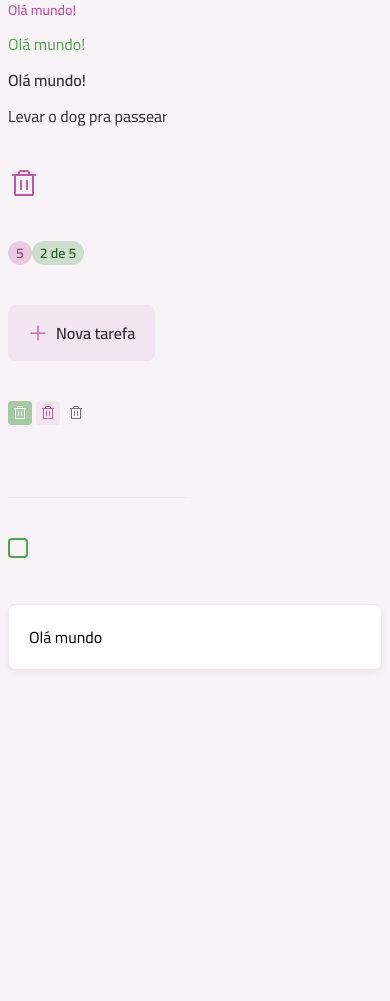
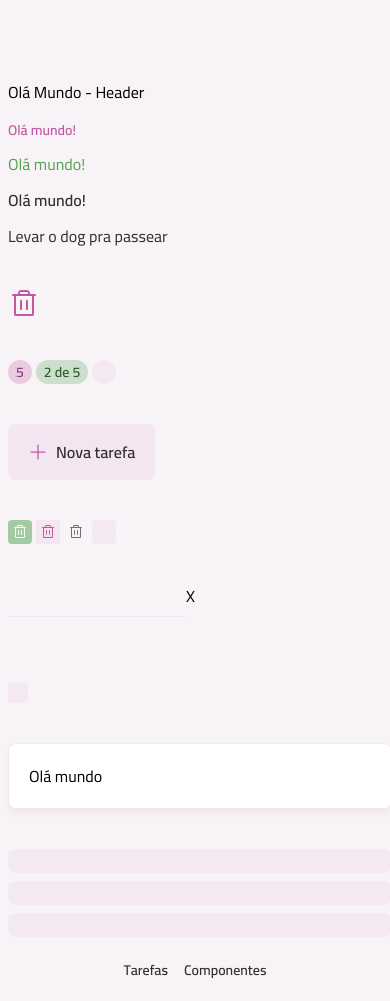
Before and after one commit to anacnogueira/react-todo, a React (Vite) app: page /componentes in a window 390 px wide. Before the commit the page ends 844 px from the top, so only its background shows below. Built offline with nearby package versions, Linux system fonts and the light colour scheme.

Commit message:
Página de componentes

```diff
--- a/package.json
+++ b/package.json
@@ -14,6 +14,7 @@
     "class-variance-authority": "^0.7.1",
     "react": "^19.2.7",
     "react-dom": "^19.2.7",
+    "react-router": "^8.1.0",
     "tailwindcss": "^4.3.2"
   },
   "devDependencies": {
--- a/src/App.tsx
+++ b/src/App.tsx
@@ -1,58 +1,18 @@
-import Text from "./components/text";
-import TrashIcon from "./assets/icons/trash.svg?react";
-import PlusIcon from "./assets/icons/plus.svg?react";
-import Icon from "./components/icon";
-import Badge from "./components/badge";
-import Button from "./components/button";
-import ButtonIcon from "./components/button-icon";
-import InputText from "./components/input-text";
-import InputCheckbox from "./components/input-checkbox";
-import Card from "./components/card";
-import Container from "./components/container";
+import { BrowserRouter, Route, Routes } from "react-router";
+import PageComponents from "./pages/page-components";
+import LayoutMain from "./pages/layout-main";
+import PageHome from "./pages/page-home";
 
 export default function App() {
 
   return (
-    <Container>
-      <div className="grid gap-10">
-        <div className="flex flex-col gap-3">
-          <Text as="div" variant="body-sm-bold" className="text-pink-base">Olá mundo!</Text>
-          <Text as="div" className="text-green-base">Olá mundo!</Text>
-          <Text as="div" variant="body-md-bold">Olá mundo!</Text>
-          <Text>Levar o dog pra passear</Text>
-        </div>
-        <div className="flex gap-1">
-          <Icon svg={TrashIcon} className="fill-pink-base" />
-        </div>
-
-        <div>
-          <Badge variant="secondary">5</Badge>
-          <Badge variant="primary">2 de 5</Badge>
-        </div>
-
-        <div>
-          <Button icon={PlusIcon}>Nova tarefa</Button>
-        </div>
-
-        <div className="flex gap-1">
-          <ButtonIcon icon={TrashIcon} disabled />
-          <ButtonIcon icon={TrashIcon} variant="secondary" />
-          <ButtonIcon icon={TrashIcon} variant="tertiary" />
-        </div>
-
-        <div>
-          <InputText />
-        </div>
-
-        <div>
-          <InputCheckbox />
-        </div>
-
-        <div>
-          <Card size="md">Olá mundo</Card>
-        </div>
-
-      </div>
-    </Container>
+    <BrowserRouter>
+      <Routes>
+        <Route element={<LayoutMain />}>
+          <Route index element={<PageHome />} />
+          <Route path="/componentes" element={<PageComponents />}/>
+        </Route>
+      </Routes>
+    </BrowserRouter>
   )
 }
--- a/src/components/badge.tsx
+++ b/src/components/badge.tsx
@@ -1,12 +1,15 @@
 import React from "react";
 import Text from "./text";
-import { cva, type VariantProps } from "class-variance-authority";
+import { cva, cx, type VariantProps } from "class-variance-authority";
+import Skeleton from "./skeleton";
+import { badgeSkeletonVariants } from "./variants/badge-skeleton-variants";
 
 const badgeVariants = cva(
     "inline-flex items-center justify-center rounded-full",
     {
         variants: {
             variant: {
+                none: "",
                 primary: "bg-green-light",
                 secondary: "bg-pink-light"
             },
@@ -24,8 +27,9 @@
 const badgeTextVariants = cva("", {
   variants: {
     variant: {
-      primary: "text-green-dark",
-      secondary: "text-pink-dark",
+        none: "",
+        primary: "text-green-dark",
+        secondary: "text-pink-dark",
     },
   },
   defaultVariants: {
@@ -34,7 +38,7 @@
 });
 
 interface BadgeProps extends React.ComponentProps<"div">, VariantProps<typeof badgeVariants> {
-
+    loading?: boolean
 }
 
 export default function Badge({
@@ -42,8 +46,21 @@
     size,
     className,
     children,
+    loading,
     ...props
 }: BadgeProps) {
+
+    if (loading) {
+        return <Skeleton
+            rounded="full"
+            className={cx(
+                badgeVariants({ variant: "none" }),
+                badgeSkeletonVariants({size}),
+                className
+            )}
+        />
+
+    }
     return (
         <div className={badgeVariants({ variant, size, className })} {...props}>
              <Text variant="body-sm-bold" className={badgeTextVariants({ variant })}>
--- a/src/components/button-icon.tsx
+++ b/src/components/button-icon.tsx
@@ -1,5 +1,6 @@
 import Icon from "./icon";
 import { cva, type VariantProps } from "class-variance-authority";
+import Skeleton from "./skeleton";
 
 const buttonIconVariants = cva(
   `
@@ -8,6 +9,7 @@
   {
     variants: {
       variant: {
+        none: "",
         primary: "bg-green-base hover:bg-green-dark",
         secondary: "bg-gray-200 hover:bg-pink-base",
         tertiary: "bg-transparent hover:bg-gray-200",
@@ -30,6 +32,7 @@
 const buttonIconIconVariants = cva("transition", {
   variants: {
     variant: {
+      none: "",
       primary: "fill-white",
       secondary: "fill-pink-base group-hover:fill-white",
       tertiary: "fill-gray-300 group-hover:fill-gray-400",
@@ -47,7 +50,8 @@
 interface ButtonIconProps
   extends Omit<React.ComponentProps<"button">, "disabled" | "size">,
     VariantProps<typeof buttonIconVariants> {
-  icon: React.ComponentProps<typeof Icon>["svg"];
+    icon: React.ComponentProps<typeof Icon>["svg"];
+    loading?: boolean;
 }
 
 export default function ButtonIcon({
@@ -56,9 +60,19 @@
     disabled,
     className,
     icon,
+    loading,
     ...props
 
 }: ButtonIconProps) {
+    if (loading) {
+      return (
+        <Skeleton
+          rounded="sm"
+          className={buttonIconVariants({ variant: "none", size, className })}
+        />
+      );
+   }
+
     return (
         <button
             className={buttonIconVariants({ className, variant, size, disabled })}
--- a/src/components/input-checkbox.tsx
+++ b/src/components/input-checkbox.tsx
@@ -5,17 +5,30 @@
 
 import CheckIcon from "../assets/icons/check.svg?react";
 import Icon from "./icon";
+import Skeleton from "./skeleton";
 
 interface InputCheckboxProps
   extends VariantProps<typeof inputCheckboxVariants>,
-    Omit<React.ComponentProps<"input">, "size" | "disabled"> {}
+    Omit<React.ComponentProps<"input">, "size" | "disabled"> {
+        loading?: boolean;
+    }
 
 export default function InputCheckbox({
   size,
   disabled,
   className,
+  loading,
   ...props
 }: InputCheckboxProps) {
+    if (loading) {
+        return (
+            <Skeleton
+                rounded="sm"
+                className={inputCheckboxVariants({ variant: "none", size })}
+            />
+        );
+    }
+
     return (
         <label className={inputCheckboxWrapperVariants({ className })}>
         <input
--- /dev/null
+++ b/src/components/skeleton.tsx
@@ -0,0 +1,16 @@
+import { type VariantProps } from "class-variance-authority";
+import { skeletonVariants } from "./variants/skeleton-variants";
+
+interface SkeletonProps
+  extends VariantProps<typeof skeletonVariants>,
+    React.ComponentProps<"div"> {}
+
+export default function Skeleton({
+  rounded,
+  className,
+  ...props
+}: SkeletonProps) {
+  return (
+    <div className={skeletonVariants({ rounded, className })} {...props} />
+  );
+}
--- /dev/null
+++ b/src/components/variants/badge-skeleton-variants.tsx
@@ -0,0 +1,12 @@
+import { cva } from "class-variance-authority";
+
+export const badgeSkeletonVariants = cva("", {
+  variants: {
+    size: {
+      sm: "w-6 h-6",
+    },
+  },
+  defaultVariants: {
+    size: "sm",
+  },
+});
--- a/src/components/variants/input-checkbox-variants.tsx
+++ b/src/components/variants/input-checkbox-variants.tsx
@@ -2,13 +2,20 @@
 
 export const inputCheckboxVariants = cva(`
   appearance-none peer flex items-center justify-center cursor-pointer
-  border-2 border-solid transition overflow-hidden border-green-base
-  hover:border-green-dark hover:bg-green-dark/20
-  checked:border-green-base checked:bg-green-base
-  group-hover:checked:border-green-dark group-hover:checked:bg-green-dark
+   transition overflow-hidden
 `,
   {
     variants: {
+      variant: {
+        none: "",
+        default: `
+          border-2 border-solid
+          border-green-base
+          hover:border-green-dark hover:bg-green-dark/20
+          checked:border-green-base checked:bg-green-base
+          group-hover:checked:border-green-dark group-hover:checked:bg-green-dark
+        `,
+      },
       size: {
         md: "w-5 h-5 rounded-sm",
       },
--- /dev/null
+++ b/src/components/variants/skeleton-variants.tsx
@@ -0,0 +1,19 @@
+import { cva } from "class-variance-authority";
+
+export const skeletonVariants = cva(
+  `
+    animate-pulse bg-gray-200 pointer-events-none
+  `,
+  {
+    variants: {
+      rounded: {
+        sm: "rounded-sm",
+        lg: "rounded-lg",
+        full: "rounded-full",
+      },
+    },
+    defaultVariants: {
+      rounded: "lg",
+    },
+  }
+);
--- /dev/null
+++ b/src/pages/layout-main.tsx
@@ -0,0 +1,28 @@
+import { NavLink, Outlet } from "react-router";
+import Container from "../components/container";
+import Text from "../components/text";
+
+export default function LayoutMain() {
+    return <>
+        <Container as="header" className="mt-3 md: mt-20">
+            Olá Mundo - Header
+        </Container>
+        <main className="mt-4 md:mt-8">
+            <Outlet />
+        </main>
+        <footer className="my-5 md:my-10">
+            <nav className="flex items-center justify-center gap-4">
+                <NavLink to="/">
+                   <Text variant="body-sm-bold" className="text-gray-300">
+                        Tarefas
+                    </Text>
+                </NavLink>
+                 <NavLink to="/componentes">
+                   <Text variant="body-sm-bold" className="text-gray-300">
+                        Componentes
+                    </Text>
+                </NavLink>
+            </nav>
+        </footer>
+    </>
+}
--- /dev/null
+++ b/src/pages/page-components.tsx
@@ -0,0 +1,68 @@
+import Text from "../components/text";
+import TrashIcon from "../assets/icons/trash.svg?react";
+import PlusIcon from "../assets/icons/plus.svg?react";
+import Icon from "../components/icon";
+import Badge from "../components/badge";
+import Button from "../components/button";
+import ButtonIcon from "../components/button-icon";
+import InputText from "../components/input-text";
+import InputCheckbox from "../components/input-checkbox";
+import Card from "../components/card";
+import Container from "../components/container";
+import Skeleton from "../components/skeleton";
+
+export default function PageComponents() {
+    return (
+    <Container>
+      <div className="grid gap-10">
+        <div className="flex flex-col gap-3">
+          <Text as="div" variant="body-sm-bold" className="text-pink-base">Olá mundo!</Text>
+          <Text as="div" className="text-green-base">Olá mundo!</Text>
+          <Text as="div" variant="body-md-bold">Olá mundo!</Text>
+          <Text>Levar o dog pra passear</Text>
+        </div>
+        <div className="flex gap-1">
+          <Icon svg={TrashIcon} className="fill-pink-base" />
+        </div>
+
+        <div className="flex gap-1">
+          <Badge variant="secondary">5</Badge>
+          <Badge variant="primary">2 de 5</Badge>
+          <Badge loading></Badge>
+        </div>
+
+        <div>
+          <Button icon={PlusIcon}>Nova tarefa</Button>
+        </div>
+
+        <div className="flex gap-1">
+          <ButtonIcon icon={TrashIcon} disabled />
+          <ButtonIcon icon={TrashIcon} variant="secondary" />
+          <ButtonIcon icon={TrashIcon} variant="tertiary" />
+          <ButtonIcon icon={TrashIcon} loading />
+        </div>
+
+        <div>
+          <InputText />
+           X
+        </div>
+
+        <div>
+          <InputCheckbox />
+           <InputCheckbox loading />
+        </div>
+
+        <div>
+          <Card size="md">Olá mundo</Card>
+        </div>
+
+        <div className="space-y-2">
+          <Skeleton className="h-6" />
+          <Skeleton className="h-6" />
+          <Skeleton className="w-96 h-6" />
+        </div>
+
+      </div>
+    </Container>
+  )
+}
--- /dev/null
+++ b/src/pages/page-home.tsx
@@ -0,0 +1,5 @@
+import Container from "../components/container";
+
+export default function PageHome() {
+    return <Container>Pàgina Home</Container>
+}
```
Also changed, not shown: 1 other file (tests, documents, lock files or other folders).
